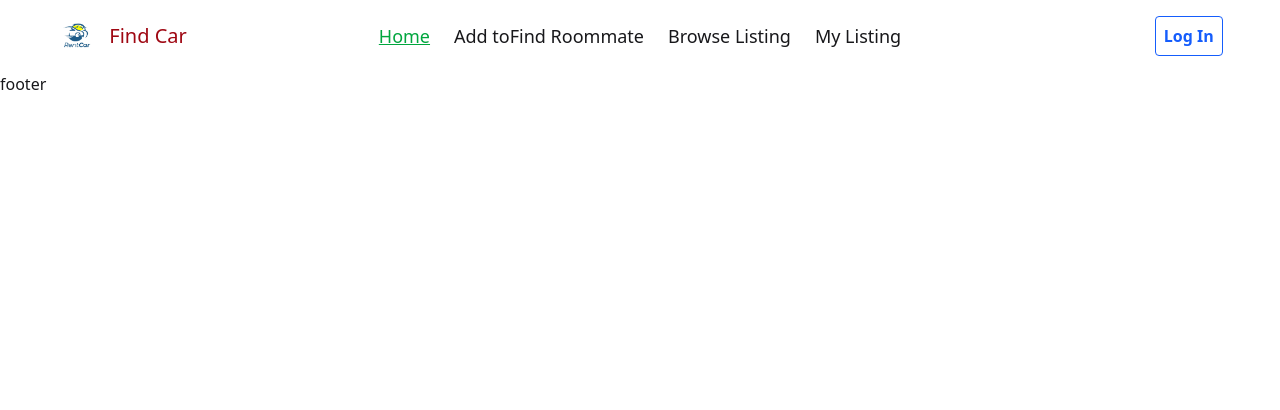
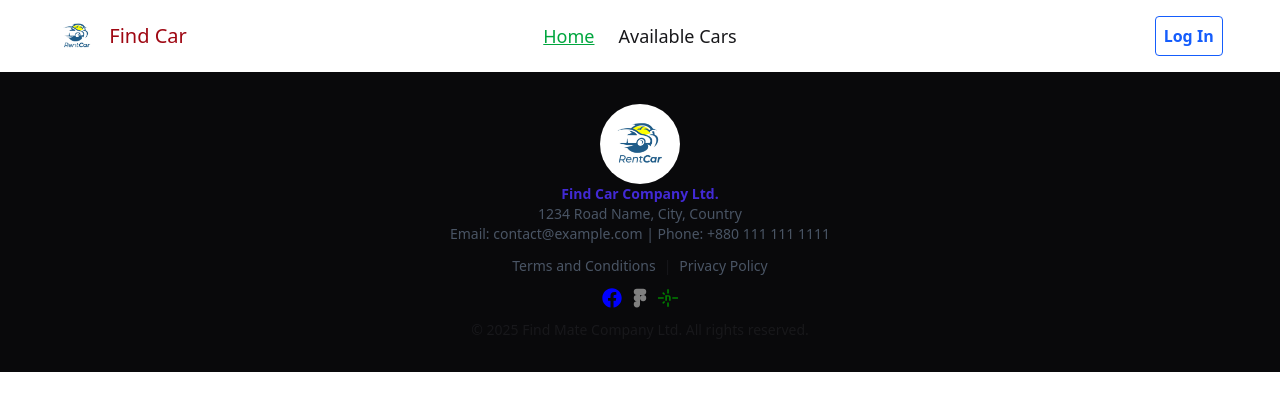
Before and after one commit to Tareq088/Car-Rent-Client-Side, a React (Vite) app: page / in a window 1280 px wide. Shown: the top 410 px of the page. Built offline with nearby package versions, Linux system fonts and the light colour scheme.

Commit message:
footer is done

```diff
--- a/src/Components/Footer/Footer.jsx
+++ b/src/Components/Footer/Footer.jsx
@@ -1,10 +1,39 @@
 import React from 'react';
+import { Link } from 'react-router';
+import carLogo from "../../assets/car logo.jpg";
+import { FaFacebook } from 'react-icons/fa';
+import { IoLogoFigma } from 'react-icons/io5';
+import { SiNetlify } from 'react-icons/si';
 
 const Footer = () => {
     return (
-        <div>
-            footer
+        <footer className="bg-neutral text-center text-xs sm:text-sm  p-8 space-y-3">
+        <div className='space-y-2'>
+            <Link>
+                <img className='w-20 h-20 mx-auto rounded-full' src={carLogo}></img>
+            </Link>
+            <strong className='text-primary' >Find Car Company Ltd.</strong><br />
+            <p className='text-gray-600'>1234 Road Name, City, Country<br />
+            Email: contact@example.com | Phone: +880 111 111 1111</p>
         </div>
+        <div className="mt-3">
+            <Link href="/terms-and-conditions" className="text-gray-600 hover:underline mx-2">
+            Terms and Conditions
+            </Link>
+            |
+            <Link href="/privacy-policy" className="text-gray-600 hover:underline mx-2">
+            Privacy Policy
+            </Link>
+        </div>
+            <div className=' flex justify-center gap-2'>
+                <a className='text-xl' href="https://www.facebook.com/"><FaFacebook color='blue'/></a>
+                <a className='text-xl' href="https://github.com/Tareq088"><IoLogoFigma color='gray'/></a>
+                <a className='text-xl' href="https://app.netlify.com/teams/tareqrahman342"><SiNetlify color='green'/></a>
+            </div>
+        <div className="mt-3">
+            &copy; {new Date().getFullYear()} Find Mate Company Ltd. All rights reserved.
+        </div>
+        </footer>
     );
 };
 
--- a/src/Components/Navbar/Navbar.jsx
+++ b/src/Components/Navbar/Navbar.jsx
@@ -1,13 +1,13 @@
-import React from 'react';
+import React, { use } from 'react';
 import { Link, NavLink } from 'react-router';
 import carLogo from "../../assets/car logo.jpg"
+import { AuthContext } from '../../Contexts/AuthContext';
 
 const Navbar = () => {
+    const {} = use(AuthContext)
     const navList = <>
                 <li className='text-lg'><NavLink to='/' className={({isActive})=> isActive ? 'underline text-green-600' : ''}>Home</NavLink></li>
-                <li className='text-lg'><NavLink to='/find_roommate' className={({isActive})=> isActive ? 'underline text-green-600' : ''}>Add toFind Roommate</NavLink></li>
-                <li className='text-lg'><NavLink to='/browse_listing' className={({isActive})=> isActive ? 'underline text-green-600' : ''}>Browse Listing</NavLink></li>
-                <li className='text-lg'><NavLink to='/my_listing' className={({isActive})=> isActive ? 'underline text-green-600' : ''}>My Listing</NavLink></li>
+                <li className='text-lg'><NavLink to='/find_roommate' className={({isActive})=> isActive ? 'underline text-green-600' : ''}>Available Cars</NavLink></li>
             </>
     return (
     <div className=''>
@@ -27,6 +27,7 @@ const Navbar = () => {
                     <img className='hidden sm:block sm:w-10 sm:h-10 md:w-12 md:h-12 rounded-full' src={carLogo}></img>
                     <div className="text-xs md:text-base lg:text-xl text-red-800">
                         <Link to='/' >Find Car</Link>
+
                     </div>
 
                     </div>
--- /dev/null
+++ b/src/Contexts/AuthContext.jsx
@@ -0,0 +1,3 @@
+import { createContext } from "react";
+
+export const AuthContext = createContext(null)
--- /dev/null
+++ b/src/Contexts/AuthProvider.jsx
@@ -0,0 +1,15 @@
+import React from 'react';
+import { AuthContext } from './AuthContext';
+
+const AuthProvider = ({children}) => {
+    const app = 10;
+
+    const authInfo ={
+        app
+    }
+    return <AuthContext value={authInfo}>
+        {children}
+    </AuthContext>
+};
+
+export default AuthProvider;
--- a/src/Routes/privateRoutes.jsx
+++ b/src/Routes/privateRoutes.jsx
@@ -1,10 +1,9 @@
 import React from 'react';
 
-const privateRoutes = () => {
+const privateRoutes = ({children}) => {
+
     return (
-        <div>
-
-        </div>
+        children
     );
 };
 
--- a/src/main.jsx
+++ b/src/main.jsx
@@ -4,11 +4,13 @@ import './index.css'
 import App from './App.jsx'
 import {RouterProvider} from "react-router";
 import { router } from './Router/router.jsx';
+import AuthProvider from './Contexts/AuthProvider.jsx';
 
 
 createRoot(document.getElementById('root')).render(
   <StrictMode>
-    <RouterProvider router={router} />
-
+    <AuthProvider>
+      <RouterProvider router={router} />
+    </AuthProvider>
   </StrictMode>,
 )
```
